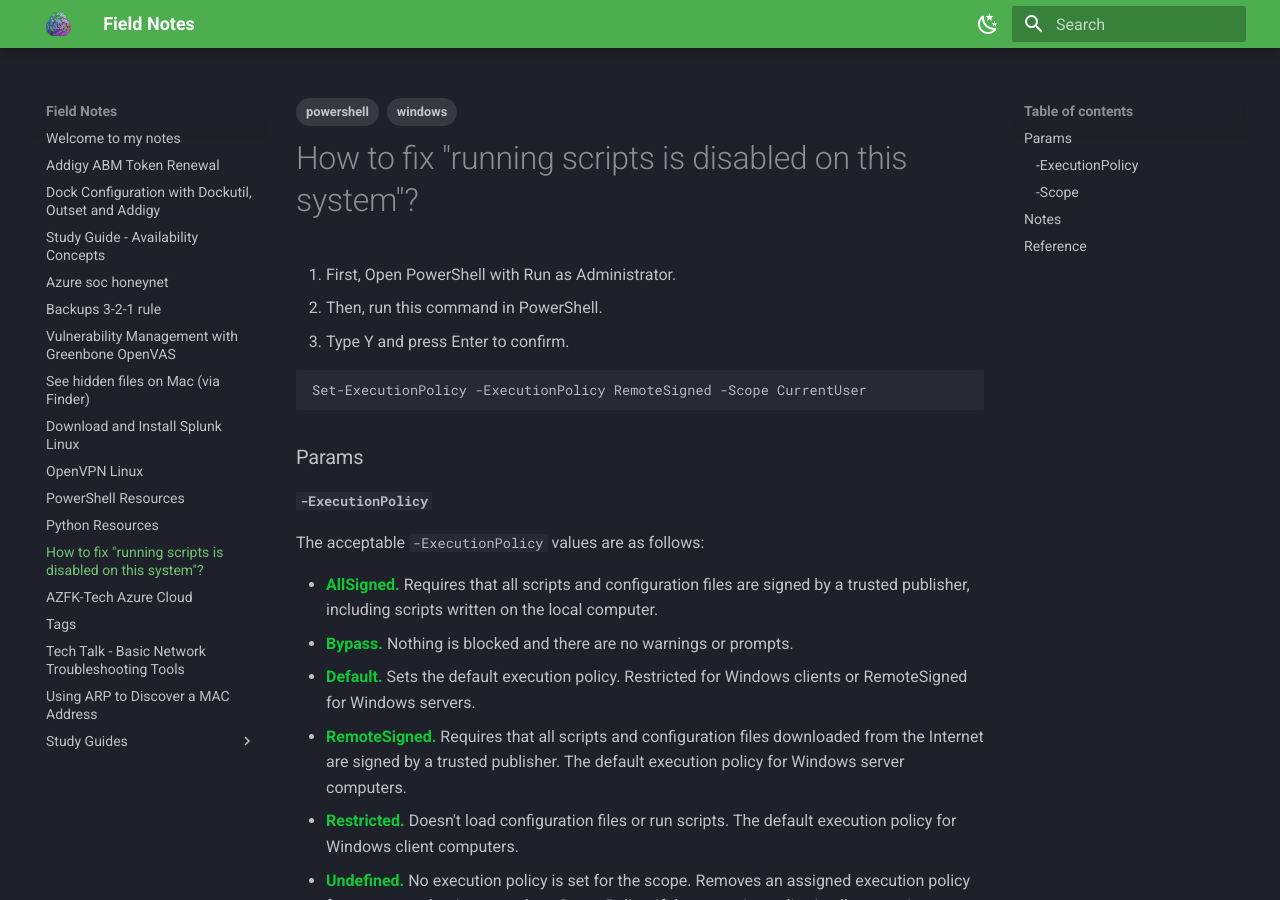
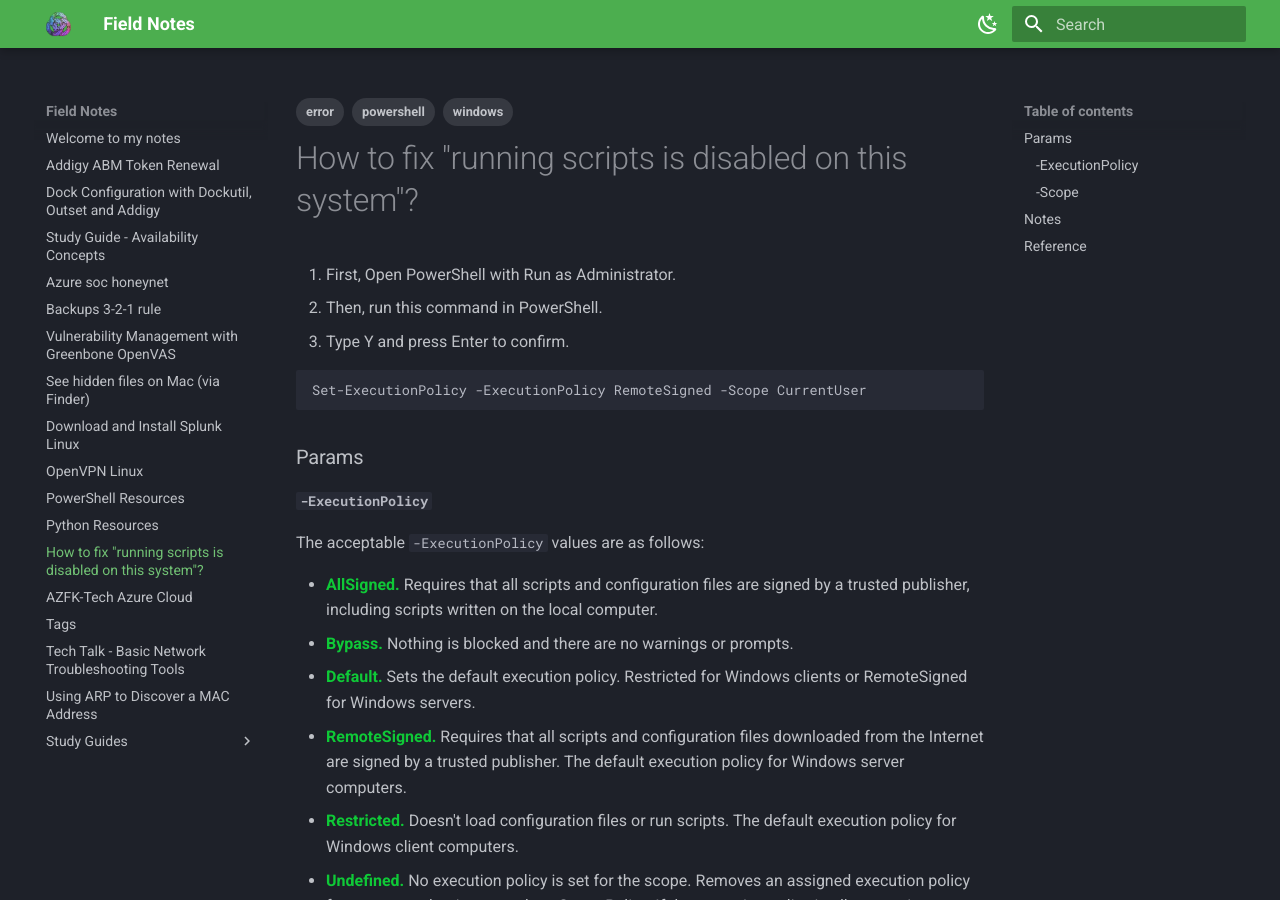
Before and after one commit to damitasalmon/field-notes, an MkDocs documentation site: the page built from docs/running-ps-scripts-error.md, in a window 1280 px wide and 900 px high. Built offline with MkDocs 1.6.1 and Material for MkDocs 9.7.7, drawn with Linux system fonts in a browser that asks for light colours.

Commit message:
update tags powershell error

```diff
--- a/docs/running-ps-scripts-error.md
+++ b/docs/running-ps-scripts-error.md
@@ -2,6 +2,7 @@
 tags:
 - powershell
 - windows
+- error
 ---
 
 # How to fix "running scripts is disabled on this system"?
```
